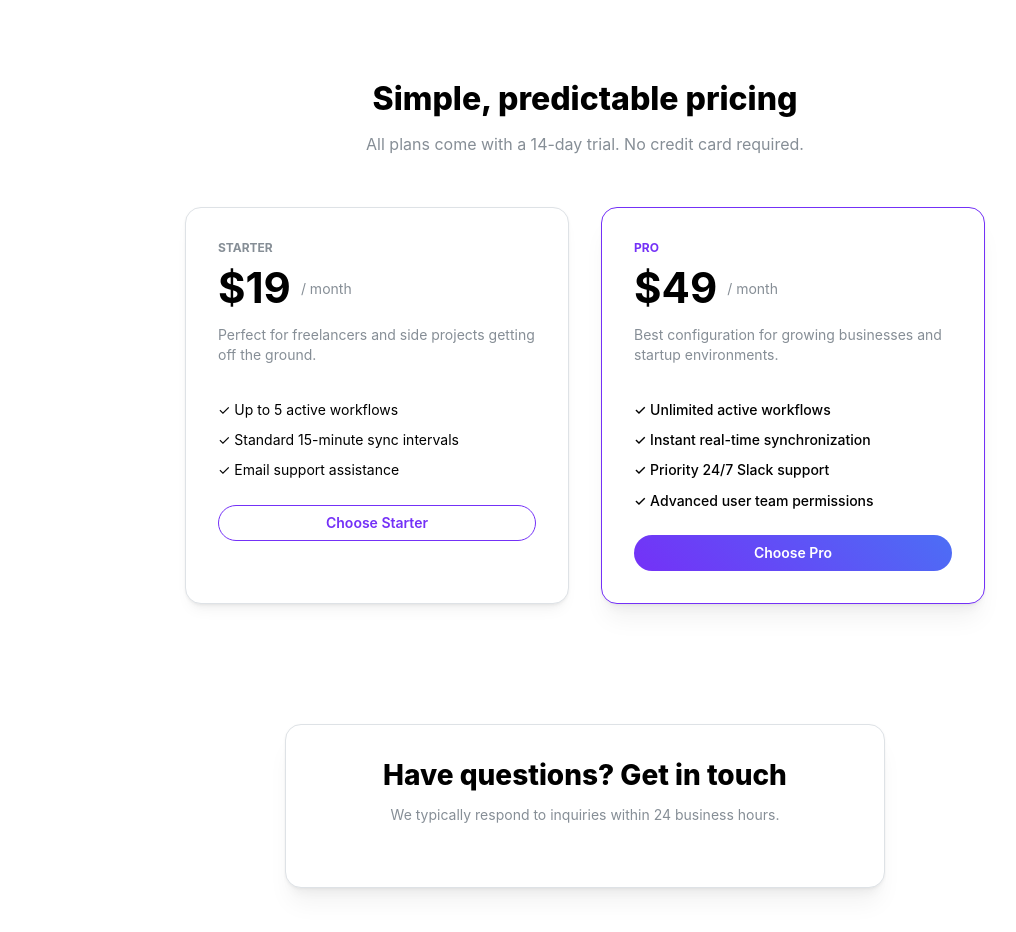
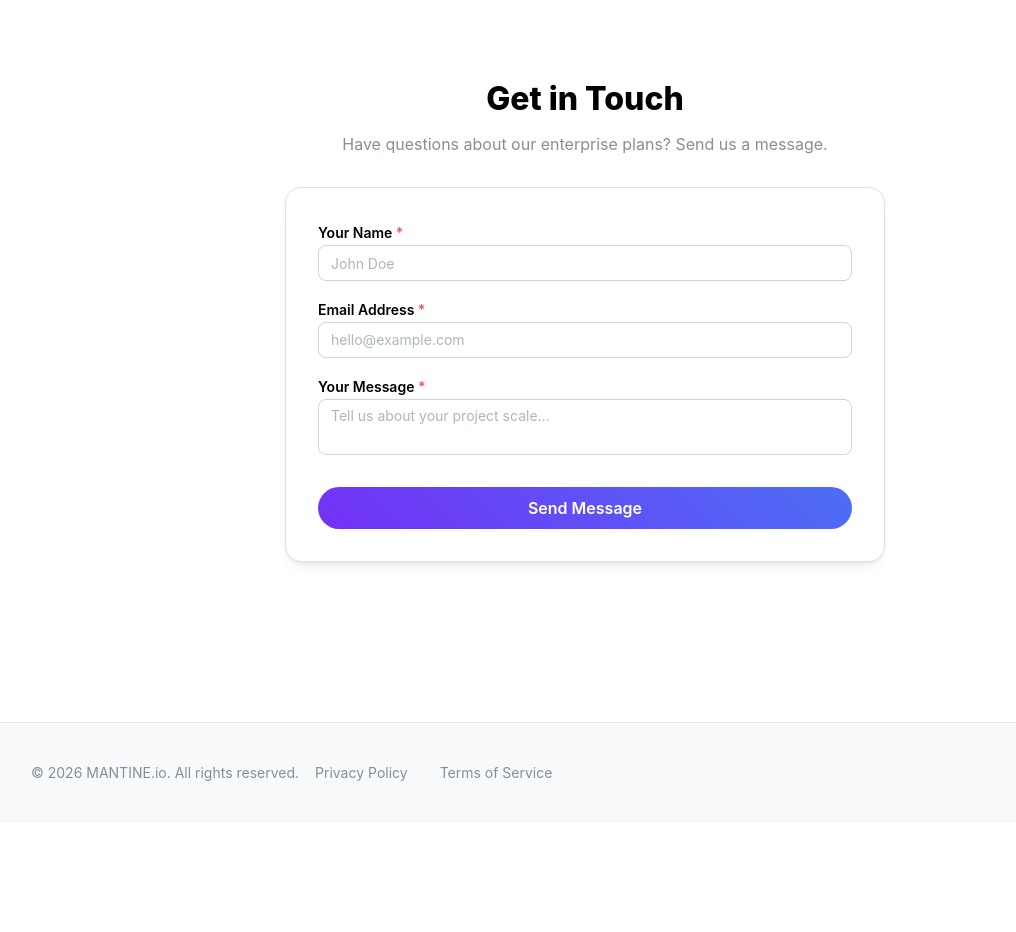
Before and after one commit to musango-willy/myfirst-mantimeui-project, a Next.js app: page / in a window 1280 px wide. Shown: the part 1060-1992 px from the top of the page, without its empty margins (55-1071 px from the left). After the commit the page ends 1899 px from the top, so only its background shows below. Built offline with nearby package versions, Linux system fonts and the light colour scheme.

Commit message:
feat: add interactive contact form validation and footer element

```diff
--- a/app/page.tsx
+++ b/app/page.tsx
@@ -1,80 +1,29 @@
 "use client";
 
-import { useState, type ChangeEvent } from 'react';
-import { Container, Title, Text, Button, Group, Stack, SimpleGrid, Card, ThemeIcon, AppShell, Burger, TextInput, Textarea } from '@mantine/core';
+import {
+  Container, Title, Text, Button, Group, SimpleGrid, Card,
+  ThemeIcon, AppShell, Burger, TextInput, Textarea, Box, Stack
+} from '@mantine/core';
 import { useDisclosure } from '@mantine/hooks';
+import { useForm } from '@mantine/form';
 
 export default function HomePage() {
   const [opened, { toggle }] = useDisclosure();
 
-  type ContactFormValues = {
-    name: string;
-    email: string;
-    message: string;
-  };
-
-  const [formValues, setFormValues] = useState<ContactFormValues>({
-    name: '',
-    email: '',
-    message: '',
+  // 1. Configure the Interactive Form validation rules
+  const form = useForm({
+    validateInputOnChange: true, // Validate inputs live as the user types
+    initialValues: {
+      name: '',
+      email: '',
+      message: '',
+    },
+    validate: {
+      name: (value) => (value.trim().length < 2 ? 'Name must have at least 2 characters' : null),
+      email: (value) => (/^\S+@\S+\.\S+$/.test(value) ? null : 'Invalid email address format'),
+      message: (value) => (value.trim().length === 0 ? 'Message content cannot be empty' : null),
+    },
   });
-
-  const [formErrors, setFormErrors] = useState<Partial<Record<keyof ContactFormValues, string>>>({});
-
-  const validateValues = (values: ContactFormValues) => {
-    const errors: Partial<Record<keyof ContactFormValues, string>> = {};
-
-    if (values.name.trim().length < 2) {
-      errors.name = 'Name must have at least 2 characters';
-    }
-
-    if (!/^\S+@\S+\.\S+$/.test(values.email)) {
-      errors.email = 'Invalid email address';
-    }
-
-    if (values.message.trim().length < 10) {
-      errors.message = 'Message must be at least 10 characters long';
-    }
-
-    return errors;
-  };
-
-  const handleInputChange =
-    (field: keyof ContactFormValues) =>
-    (event: ChangeEvent<HTMLInputElement | HTMLTextAreaElement>) => {
-      setFormValues({ ...formValues, [field]: event.currentTarget.value });
-    };
-
-  const handleSubmit = (values: ContactFormValues) => {
-    alert(`Form Submitted Successfully!\nName: ${values.name}\nEmail: ${values.email}`);
-    setFormValues({ name: '', email: '', message: '' });
-    setFormErrors({});
-  };
-
-  const form = {
-    values: formValues,
-    getInputProps: (field: keyof ContactFormValues) => ({
-      value: formValues[field],
-      onChange: handleInputChange(field),
-      error: formErrors[field],
-    }),
-    onSubmit:
-      (submitHandler: (values: ContactFormValues) => void) =>
-      (event: React.FormEvent<HTMLFormElement>) => {
-        event.preventDefault();
-
-        const errors = validateValues(formValues);
-        setFormErrors(errors);
-
-        if (!errors.name && !errors.email && !errors.message) {
-          submitHandler(formValues);
-        }
-      },
-    reset: () => {
-      setFormValues({ name: '', email: '', message: '' });
-      setFormErrors({});
-    },
-  };
 
   return (
     <AppShell
@@ -97,8 +46,7 @@ export default function HomePage() {
             <Group gap="xl" visibleFrom="sm">
               <Text component="a" href="#" fw={500} size="sm" c="dimmed" style={{ cursor: 'pointer' }}>Features</Text>
               <Text component="a" href="#" fw={500} size="sm" c="dimmed" style={{ cursor: 'pointer' }}>Pricing</Text>
-              <Text component="a" href="#" fw={500} size="sm" c="dimmed" style={{ cursor: 'pointer' }}>Docs</Text>
-              <Text component="a" href="#" fw={500} size="sm" c="dimmed" style={{ cursor: 'pointer' }}>Company</Text>
+              <Text component="a" href="#" fw={500} size="sm" c="dimmed" style={{ cursor: 'pointer' }}>Contact</Text>
             </Group>
 
             <Group visibleFrom="sm">
@@ -113,11 +61,10 @@ export default function HomePage() {
 
       {/* Side Mobile Navigation Drawer Menu */}
       <AppShell.Navbar p="md">
-        <Stack style={{ width: '100%', gap: 16 }}>
+        <Stack gap="md" style={{ width: '100%' }}>
           <Button variant="subtle" fullWidth color="gray">Features</Button>
           <Button variant="subtle" fullWidth color="gray">Pricing</Button>
-          <Button variant="subtle" fullWidth color="gray">Docs</Button>
-          <Button variant="subtle" fullWidth color="gray">Company</Button>
+          <Button variant="subtle" fullWidth color="gray">Contact</Button>
           <Button variant="default" fullWidth mt="md">Log In</Button>
           <Button gradient={{ from: 'violetBrand.6', to: 'indigo.6' }} variant="gradient" fullWidth>Get Started</Button>
         </Stack>
@@ -127,48 +74,36 @@ export default function HomePage() {
       <AppShell.Main pt={60}>
         <Container size="lg" py={60}>
 
-          {/* Hero Section */}
+          {/* 1. Hero Section */}
           <SimpleGrid cols={{ base: 1, md: 2 }} spacing={50} style={{ alignItems: 'center' }}>
             <div>
-              <Text
-                component="h1"
+              <Title
+                order={1}
                 size="calc(2rem + 1.5vw)"
                 fw={900}
                 lh={1.2}
-                variant="gradient"
-                gradient={{ from: 'violetBrand.6', to: 'indigo.6', deg: 90 }}
+                style={{
+                  backgroundImage: 'linear-gradient(90deg, var(--mantine-color-violetBrand-6), var(--mantine-color-indigo-6))',
+                  WebkitBackgroundClip: 'text',
+                  WebkitTextFillColor: 'transparent',
+                }}
               >
                 Automate your workflow in a single click.
-              </Text>
-
+              </Title>
               <Text c="dimmed" size="lg" mt="xl">
                 Stop wasting hours on manual data entry. Our platform connects your favorite software pipeline seamlessly so you can focus on building your actual product.
               </Text>
-
               <Group mt={40}>
-                <Button size="lg" gradient={{ from: 'violetBrand.6', to: 'indigo.6' }} variant="gradient">
-                  Start free trial
-                </Button>
-                <Button size="lg" variant="outline" color="violetBrand.6">
-                  Book a live demo
-                </Button>
+                <Button size="lg" gradient={{ from: 'violetBrand.6', to: 'indigo.6' }} variant="gradient">Start free trial</Button>
+                <Button size="lg" variant="outline" color="violetBrand.6">Book a live demo</Button>
               </Group>
             </div>
-
-            <div style={{
-              height: '380px',
-              backgroundColor: 'var(--mantine-color-gray-1)',
-              borderRadius: '24px',
-              border: '1px dashed var(--mantine-color-gray-4)',
-              display: 'flex',
-              alignItems: 'center',
-              justifyContent: 'center'
-            }}>
+            <div style={{ height: '380px', backgroundColor: 'var(--mantine-color-gray-1)', borderRadius: '24px', border: '1px dashed var(--mantine-color-gray-4)', display: 'flex', alignItems: 'center', justifyContent: 'center' }}>
               <Text c="gray.5" fw={500}>[ Product Dashboard Mockup Preview ]</Text>
             </div>
           </SimpleGrid>
 
-          {/* Features Grid Section */}
+          {/* 2. Features Grid Section */}
           <div style={{ marginTop: '120px' }}>
             <div style={{ textAlign: 'center', marginBottom: '50px' }}>
               <Title order={2} size="32px" fw={800}>Everything you need to scale</Title>
@@ -176,87 +111,79 @@ export default function HomePage() {
                 Our platform includes all the enterprise-ready infrastructure integrations out of the box.
               </Text>
             </div>
-
             <SimpleGrid cols={{ base: 1, sm: 2, md: 3 }} spacing="xl">
               <Card shadow="sm" padding="xl" withBorder>
                 <ThemeIcon variant="light" size="xl" radius="md" color="violetBrand.6">⚡</ThemeIcon>
                 <Text fw={700} size="lg" mt="md">Real-time Analytics</Text>
-                <Text size="sm" c="dimmed" mt="sm" lh={1.5}>
-                  Track performance metrics immediately as they happen. Never make decisions blindly again.
-                </Text>
+                <Text size="sm" c="dimmed" mt="sm" lh={1.5}>Track performance metrics immediately as they happen. Never make decisions blindly again.</Text>
               </Card>
-
               <Card shadow="sm" padding="xl" withBorder>
                 <ThemeIcon variant="light" size="xl" radius="md" color="violetBrand.4">🔒</ThemeIcon>
                 <Text fw={700} size="lg" mt="md">Secure Encryption</Text>
-                <Text size="sm" c="dimmed" mt="sm" lh={1.5}>
-                  Your data is fully encrypted both in transit and at rest with bank-grade security protocols.
-                </Text>
+                <Text size="sm" c="dimmed" mt="sm" lh={1.5}>Your data is fully encrypted both in transit and at rest with bank-grade security protocols.</Text>
               </Card>
-
               <Card shadow="sm" padding="xl" withBorder>
                 <ThemeIcon variant="light" size="xl" radius="md" color="indigo.6">⚙️</ThemeIcon>
                 <Text fw={700} size="lg" mt="md">Easy Integrations</Text>
-                <Text size="sm" c="dimmed" mt="sm" lh={1.5}>
-                  Connect seamlessly to Slack, Discord, GitHub, and over 2,000 other apps using our visual builder.
-                </Text>
-              </Card>
-            </SimpleGrid>
-          </div>
-
-          {/* Pricing Section */}
-          <div style={{ marginTop: '120px' }}>
-            <div style={{ textAlign: 'center', marginBottom: '50px' }}>
-              <Title order={2} size="32px" fw={800}>Simple, predictable pricing</Title>
-              <Text c="dimmed" mt="sm">All plans come with a 14-day trial. No credit card required.</Text>
-            </div>
-
-            <SimpleGrid cols={{ base: 1, md: 2 }} spacing="xl" maw={800} mx="auto">
-              <Card shadow="sm" padding="xl" withBorder>
-                <Text size="xs" tt="uppercase" fw={700} c="dimmed">Starter</Text>
-                <Group align="flex-end" gap="xs" mt="xs">
-                  <Title order={3} size="42px" lh={1}>$19</Title>
-                  <Text c="dimmed" size="sm" pb="xs">/ month</Text>
-                </Group>
-                <Text size="sm" c="dimmed" mt="md">Perfect for freelancers and side projects getting off the ground.</Text>
-                <div style={{ marginTop: '24px', marginBottom: '24px' }}>
-                  <Text size="sm" mt="xs">✓ Up to 5 active workflows</Text>
-                  <Text size="sm" mt="xs">✓ Standard 15-minute sync intervals</Text>
-                  <Text size="sm" mt="xs">✓ Email support assistance</Text>
-                </div>
-                <Button variant="outline" color="violetBrand.6" fullWidth>Choose Starter</Button>
-              </Card>
-
-              <Card shadow="md" padding="xl" withBorder style={{ borderColor: 'var(--mantine-color-violetBrand-6)' }}>
-                <Text size="xs" tt="uppercase" fw={700} c="violetBrand.6">Pro</Text>
-                <Group align="flex-end" gap="xs" mt="xs">
-                  <Title order={3} size="42px" lh={1}>$49</Title>
-                  <Text c="dimmed" size="sm" pb="xs">/ month</Text>
-                </Group>
-                <Text size="sm" c="dimmed" mt="md">Best configuration for growing businesses and startup environments.</Text>
-                <div style={{ marginTop: '24px', marginBottom: '24px' }}>
-                  <Text size="sm" mt="xs" fw={500}>✓ Unlimited active workflows</Text>
-                  <Text size="sm" mt="xs" fw={500}>✓ Instant real-time synchronization</Text>
-                  <Text size="sm" mt="xs" fw={500}>✓ Priority 24/7 Slack support</Text>
-                  <Text size="sm" mt="xs" fw={500}>✓ Advanced user team permissions</Text>
-                </div>
-                <Button variant="gradient" gradient={{ from: 'violetBrand.6', to: 'indigo.6' }} fullWidth>Choose Pro</Button>
+                <Text size="sm" c="dimmed" mt="sm" lh={1.5}>Connect seamlessly to Slack, Discord, GitHub, and over 2,000 other apps using our visual builder.</Text>
               </Card>
             </SimpleGrid>
           </div>
 
           {/* 3. Interactive Contact Form Section */}
           <div style={{ marginTop: '120px', maxWidth: '600px', marginLeft: 'auto', marginRight: 'auto' }}>
-            <Card shadow="md" padding="xl" radius="lg" withBorder>
-              <div style={{ textAlign: 'center', marginBottom: '30px' }}>
-                <Title order={2} size="28px" fw={800}>Have questions? Get in touch</Title>
-                <Text c="dimmed" size="sm" mt="xs">We typically respond to inquiries within 24 business hours.</Text>
-              </div>
+            <div style={{ textAlign: 'center', marginBottom: '30px' }}>
+              <Title order={2} size="32px" fw={800}>Get in Touch</Title>
+              <Text c="dimmed" mt="sm">Have questions about our enterprise plans? Send us a message.</Text>
+            </div>
 
-              {/* Form Element linked to Mantine Form Handler */}
+            <Card padding="xl" radius="lg" withBorder shadow="sm">
+              <form onSubmit={form.onSubmit((values) => alert('Form submitted successfully: ' + JSON.stringify(values)))}>
+                <TextInput
+                  label="Your Name"
+                  placeholder="John Doe"
+                  required
+                  {...form.getInputProps('name')}
+                />
+
+                <TextInput
+                  label="Email Address"
+                  placeholder="hello@example.com"
+                  required
+                  mt="md"
+                  {...form.getInputProps('email')}
+                />
+
+                <Textarea
+                  label="Your Message"
+                  placeholder="Tell us about your project scale..."
+                  required
+                  mt="md"
+                  minRows={4}
+                  {...form.getInputProps('message')}
+                />
+
+                <Button type="submit" fullWidth mt="xl" size="md" gradient={{ from: 'violetBrand.6', to: 'indigo.6' }} variant="gradient">
+                  Send Message
+                </Button>
+              </form>
             </Card>
           </div>
+
         </Container>
+
+        {/* 4. Brand Footer Layer */}
+        <Box style={{ borderTop: '1px solid var(--mantine-color-gray-2)', backgroundColor: 'var(--mantine-color-gray-0)' }} mt={100} py={40}>
+          <Container size="lg">
+            <Group justify="between">
+              <Text size="sm" c="dimmed">© 2026 MANTINE.io. All rights reserved.</Text>
+              <Group gap="xl">
+                <Text component="a" href="#" size="sm" c="dimmed">Privacy Policy</Text>
+                <Text component="a" href="#" size="sm" c="dimmed">Terms of Service</Text>
+              </Group>
+            </Group>
+          </Container>
+        </Box>
       </AppShell.Main>
     </AppShell>
   );
--- a/package.json
+++ b/package.json
@@ -21,6 +21,7 @@
   },
   "dependencies": {
     "@mantine/core": "9.3.1",
+    "@mantine/form": "^9.3.1",
     "@mantine/hooks": "9.3.1",
     "@next/bundle-analyzer": "^16.0.0",
     "@tabler/icons-react": "^3.35.0",
```
Also changed, not shown: 1 other file (tests, documents, lock files or other folders).
